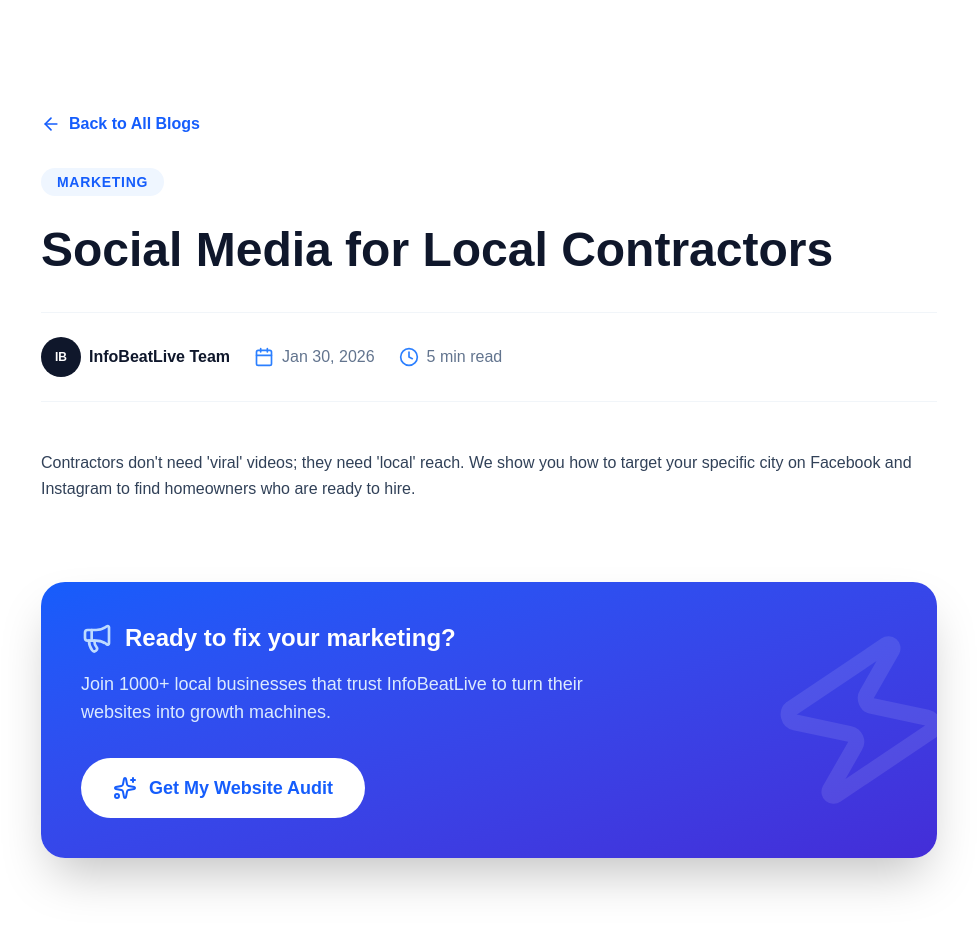
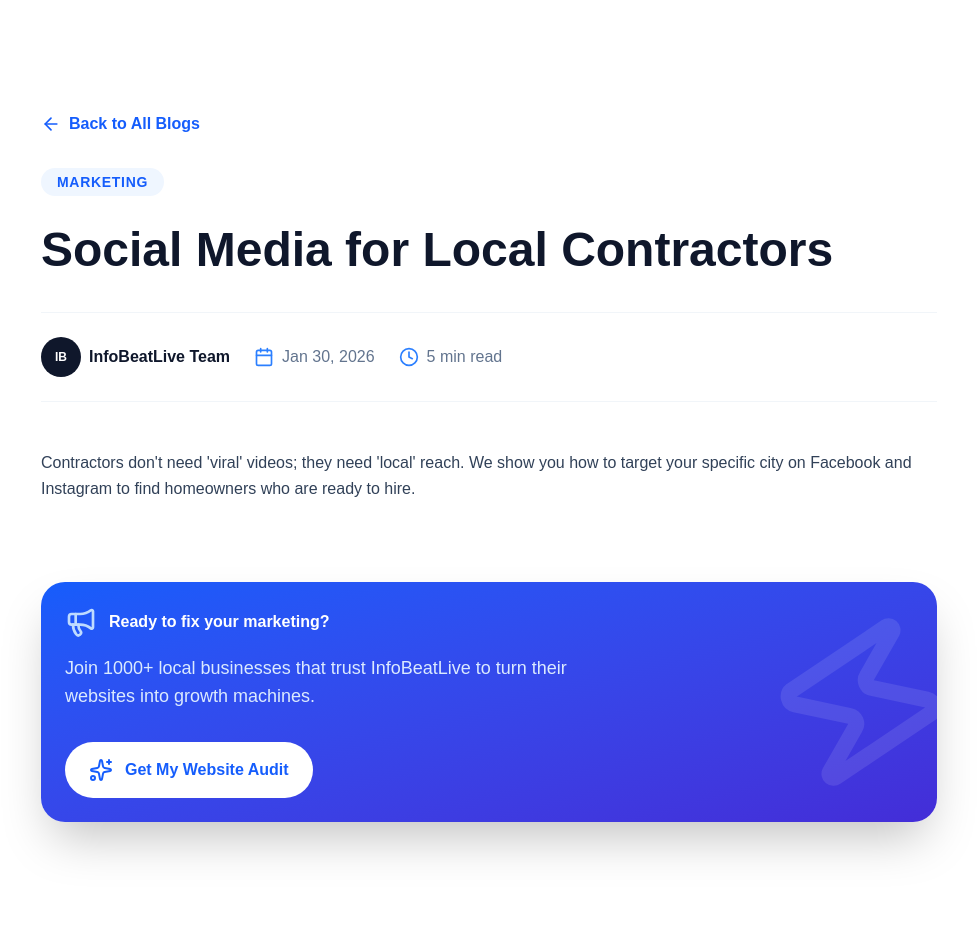
Before and after one commit to abdurrahman9955/infobeatlive-agency, a Next.js app: page /blogs/social-media-for-contractors in a window 1280 px wide. Shown: the top 930 px of the page, without its empty margins (151-1128 px from the left). After the commit the page ends 902 px from the top, so only its background shows below. Built offline with nearby package versions, Linux system fonts and the light colour scheme.

Commit message:
latest version

```diff
--- a/app/(root)/layout.tsx
+++ b/app/(root)/layout.tsx
@@ -2,6 +2,7 @@
 import { Geist, Geist_Mono } from "next/font/google";
 import "./globals.css";
 import Script from "next/script";
+import Analytics from "../components/Analytics";
 const GA_MEASUREMENT_ID ="G-F1D82KF4XD";
 
 const geistSans = Geist({ variable: "--font-geist-sans", subsets: ["latin"],});
@@ -32,6 +33,7 @@
 
        </head>
       <body className={`${geistSans.variable} ${geistMono.variable} antialiased`} >
+        <Analytics />
         {children}
       </body>
     </html>
--- /dev/null
+++ b/app/components/Analytics.tsx
@@ -0,0 +1,26 @@
+//Next.js and typescript
+"use client";
+import { usePathname } from "next/navigation";
+import { useEffect } from "react";
+
+export const GA_MEASUREMENT_ID ="G-F1D82KF4XD";
+
+export const pageview = (url: string) => {
+  if (typeof window.gtag !== "undefined") {
+    window.gtag("config", GA_MEASUREMENT_ID, {
+      page_path: url,
+    });
+  }
+};
+
+export default function Analytics() {
+  const pathname = usePathname();
+
+  useEffect(() => {
+    if (pathname) {
+      pageview(pathname);
+    }
+  }, [pathname]);
+
+  return null;
+}
--- a/app/components/Blogs/BlogLayout.tsx
+++ b/app/components/Blogs/BlogLayout.tsx
@@ -50,29 +50,27 @@
           </div>
         </div>
 
-        {/* Blog Content Section */}
         <div className="prose prose-lg max-w-none text-slate-700 leading-relaxed space-y-8">
           {children}
         </div>
 
-        {/* CTA Box */}
-        <div className="mt-20 bg-gradient-to-br from-blue-600 to-indigo-700 rounded-3xl p-10 text-white relative overflow-hidden shadow-2xl">
+        <div className="mt-20 bg-gradient-to-br from-blue-600 to-indigo-700 rounded-3xl p-6 text-white relative overflow-hidden shadow-2xl">
           <div className="relative z-10">
             <div className="flex items-center gap-3 mb-4">
                <Icon className="w-8 h-8 text-blue-200" />
-               <h3 className="text-2xl font-black">Ready to fix your {category.toLowerCase()}?</h3>
+               <h3 className="text-md font-black">Ready to fix your {category.toLowerCase()}?</h3>
             </div>
             <p className="text-blue-100 text-lg mb-8 max-w-xl">
               Join 1000+ local businesses that trust InfoBeatLive to turn their websites into growth machines.
             </p>
             <Link
               href="/#contact"
-              className="inline-flex items-center gap-3 bg-white text-blue-600 px-8 py-4 rounded-full font-black text-lg hover:scale-105 transition-transform"
+              className="inline-flex items-center gap-3 bg-white text-blue-600 px-6 py-4
+              rounded-full font-black text-md hover:scale-105 transition-transform"
             >
               <Sparkles className="w-6 h-6" /> Get My Website Audit
             </Link>
           </div>
-          {/* Decorative Background Icon */}
           <Zap className="absolute top-1/2 right-[-20px] w-48 h-48 text-white/10 -translate-y-1/2 rotate-12" />
         </div>
       </div>
--- a/app/components/Contact.tsx
+++ b/app/components/Contact.tsx
@@ -26,7 +26,7 @@
   e.preventDefault();
   setSubmissionStatus('idle');
   setErrorMessage('');
-  setSubmitted(false)
+  setSubmitted(true)
 
   try {
      const response = await contacts.create({
--- a/app/components/Hero.tsx
+++ b/app/components/Hero.tsx
@@ -29,7 +29,6 @@
       </div>
 
       <div className="relative z-10 text-center max-w-full px-6">
-         {/* <div className='-mt-5'><PromoBarHome /></div>  */}
 
         <p className="text-lg sm:text-2xl font-extrabold tracking-tight text-blue-600 mb-6">
               Helping local businesses dominate
--- /dev/null
+++ b/types/global.d.ts
@@ -0,0 +1,8 @@
+
+declare global {
+  interface Window {
+    gtag: (...args) => void;
+  }
+}
+
+export {};
```
